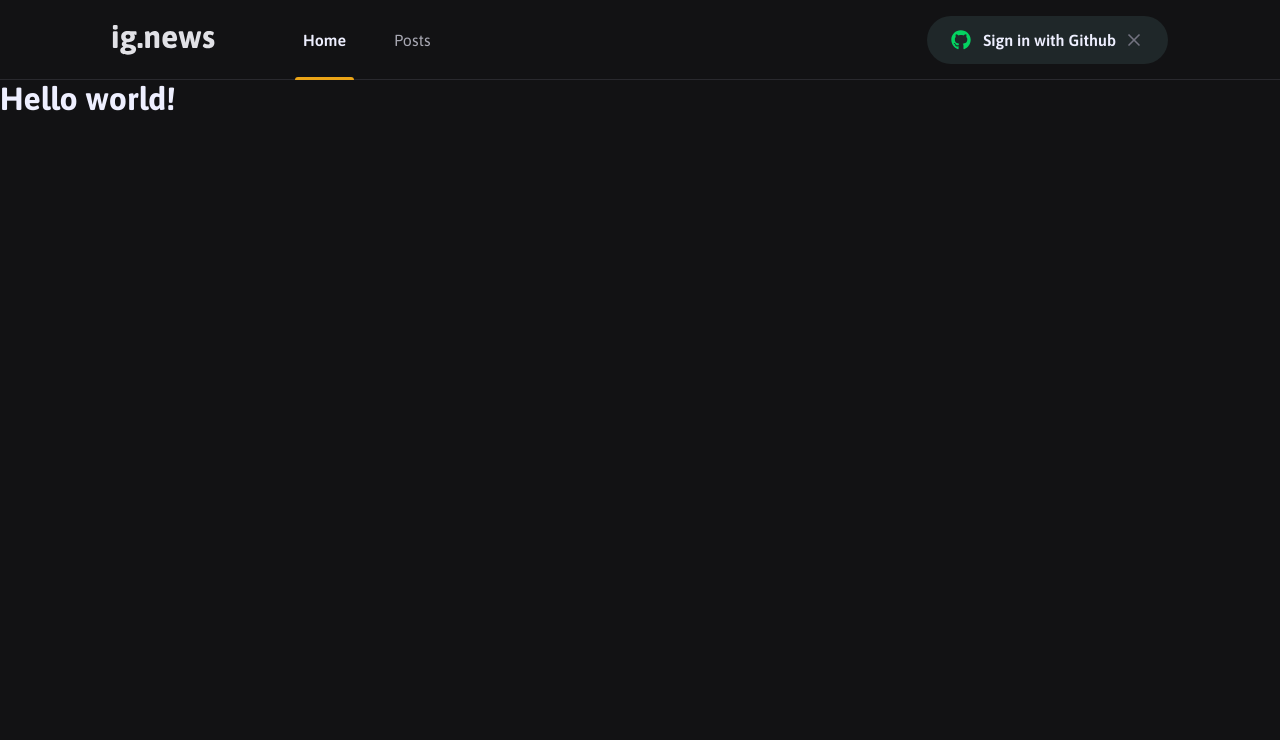
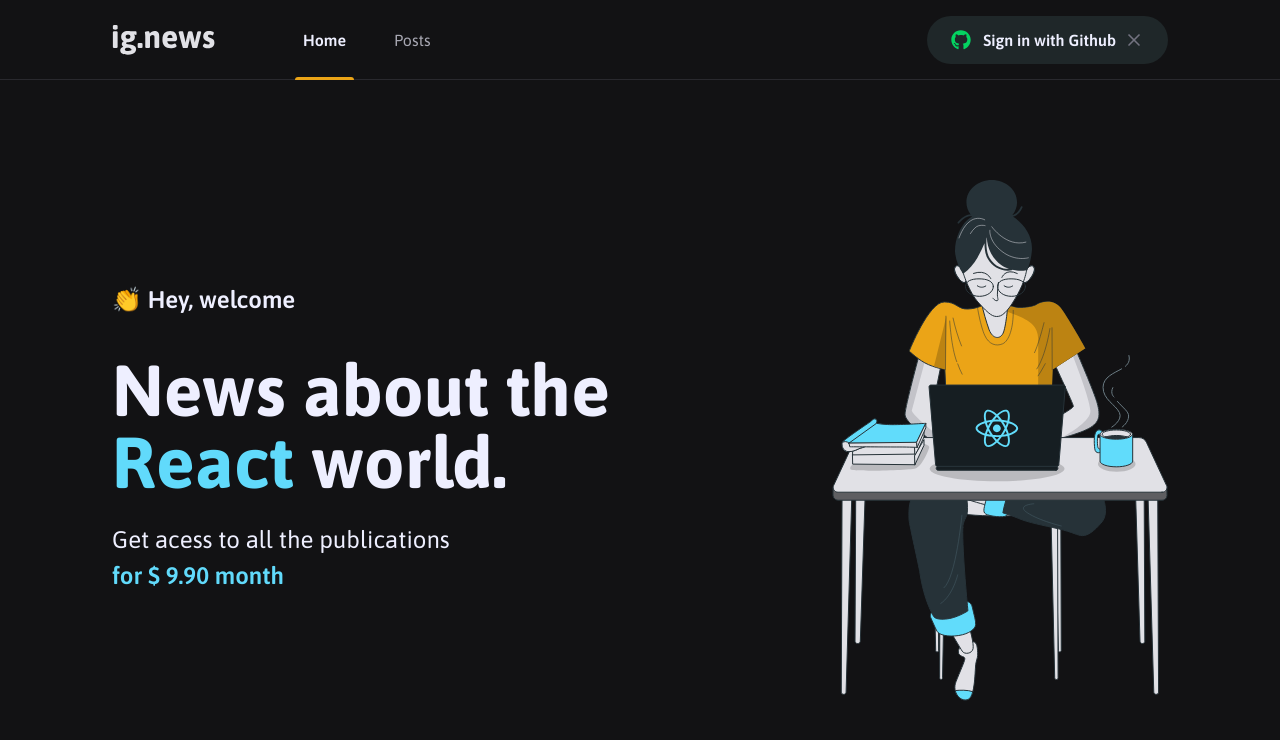
Before and after one commit to JFMacedo/ignews, a Next.js app: page / in a window 1280 px wide. Shown: the top 740 px of the page. Built offline with nearby package versions, Linux system fonts and the light colour scheme.

Commit message:
:page_facing_up: added page: Home

```diff
--- /dev/null
+++ b/src/pages/home.module.scss
@@ -0,0 +1,40 @@
+.contenContainer {
+  display: flex;
+  align-items: center;
+  justify-content: space-between;
+  max-width: 1120px;
+  margin: 0 auto;
+  padding: 0 2rem;
+  height: calc(100vh - 5rem);
+}
+
+.hero {
+  max-width: 600px;
+
+  > span {
+    font-size: 1.5rem;
+    font-weight: 600;
+  }
+
+  h1 {
+    font-size: 4.5rem;
+    line-height: 4.5rem;
+    font-weight: 700;
+    margin-top: 2.5rem;
+
+    span {
+      color: var(--cyan-500);
+    }
+  }
+
+  p {
+    margin-top: 1.5rem;
+    font-size: 1.5rem;
+    line-height: 2.25rem;
+
+    span {
+      font-weight: 600;
+      color: var(--cyan-500);
+    }
+  }
+}
--- a/src/pages/index.tsx
+++ b/src/pages/index.tsx
@@ -1,13 +1,26 @@
 import Head from 'next/head';
+
+import styles from './home.module.scss';
 
 export default function Home() {
   return (
     <>
       <Head>
-        <title>Inicio | ig.news</title>
+        <title>Home | ig.news</title>
       </Head>
 
-      <h1>Hello world!</h1>
+      <main className={ styles.contenContainer }>
+        <section className={ styles.hero }>
+          <span>👏 Hey, welcome</span>
+          <h1>News about the <span>React</span> world.</h1>
+          <p>
+            Get acess to all the publications <br />
+            <span>for $ 9.90 month</span>
+          </p>
+        </section>
+
+        <img src="/images/avatar.svg" alt="Girl coding"/>
+      </main>
     </>
   )
 }
```
